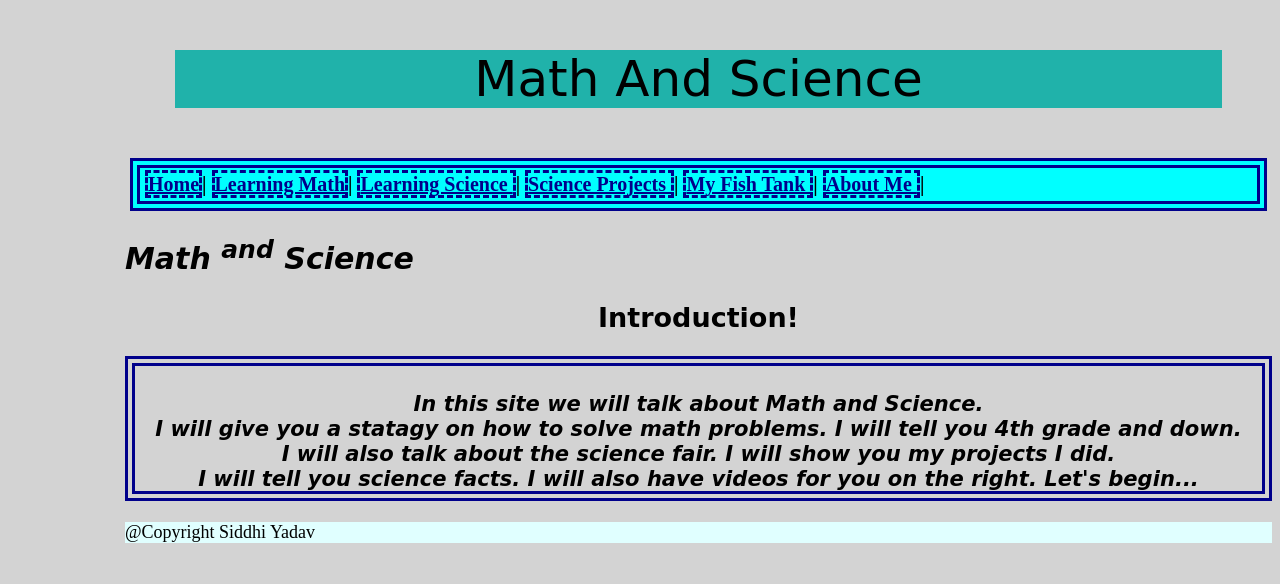
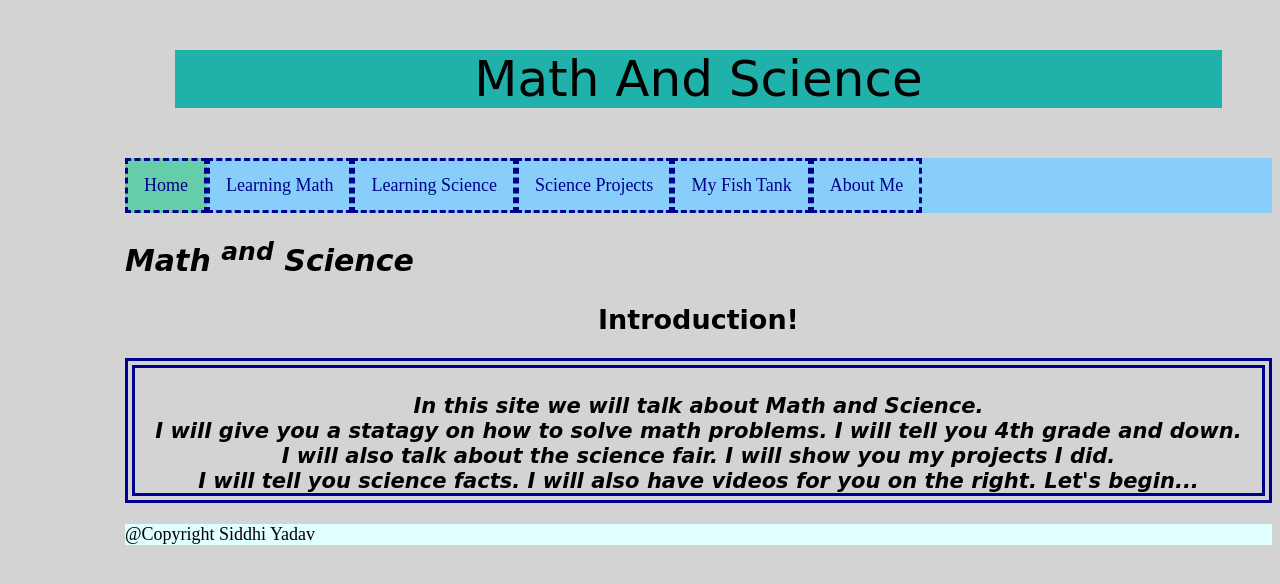
Before and after one commit to siddhiaky/siddhiaky.github.io, a plain HTML site: page index.html in a window 1280 px wide. Drawn offline with Linux system fonts and the light colour scheme.

Commit message:
improving my nav in home

```diff
--- a/index.html
+++ b/index.html
@@ -20,29 +20,50 @@
             font-family: cursive;
         }
 
-        nav{
-        position: sticky;
-        top: 0;
-        padding: 5px;
-        background-color: aqua;}
+        ul {
+            list-style-type: none;
+            margin: 0;
+            padding: 0;
+            overflow: hidden;
+            background-color: lightskyblue;
+        }
+
+        li {
+            float: left;
+        }
+
+        li a {
+            display: block;
+            color: white;
+            text-align: center;
+            padding: 14px 16px;
+            text-decoration: none;
+        }
+
+        li a:hover:not(.active) {
+            background-color: lightseagreen;
+        }
+
+        .active {
+            background-color: mediumaquamarine;
+        }
     </style>
 </head>
 
-<body style="background-color: lightgrey;font-size: 18px;margin-left: 125px; ">
-    <header style="text-align: center; font-family: cursive; font-size: 50px; background-color:lightseagreen;margin:50px">
+<body style=" background-color: lightgrey;font-size: 18px;margin-left: 125px;">
+    <header
+        style="text-align: center; font-family: cursive; font-size: 50px; background-color:lightseagreen;margin:50px">
         Math And Science
     </header>
+    <ul>
+        <li> <a class="active" href="index.html" style="color:darkblue;border:dashed">Home</a></li>
+        <li> <a href="learning_math.html" style="color:darkblue;border:dashed">Learning Math</a></li>
+        <li> <a href="learning_science.html " style="color: darkblue;border:dashed">Learning Science </a></li>
+        <li><a href="science_project.html" style="color:darkblue;border:dashed"> Science Projects </a></li>
+        <li><a href="fish_tank.html" style="color:darkblue;border:dashed"> My Fish Tank </a></li>
+        <li> <a href="aboutme.html" style="color:darkblue;border:dashed"> About Me </a> </li>
+    </ul>
 
-    <nav style="font-size: 20px; position: sticky;">
-        <b>
-            <a href="index.html" style="color:darkblue;border:dashed">Home</a>|
-            <a href="learning_math.html" style="color:darkblue;border:dashed">Learning Math</a>|
-            <a href="learning_science.html " style="color: darkblue;border:dashed">Learning Science </a>|
-            <a href="science_project.html" style="color:darkblue;border:dashed"> Science Projects </a>|
-            <a href="fish_tank.html" style="color:darkblue;border:dashed"> My Fish Tank </a>|
-            <a href="aboutme.html" style="color:darkblue;border:dashed"> About Me </a>|
-        </b>
-    </nav>
 
     <h1>
         <b>
```
